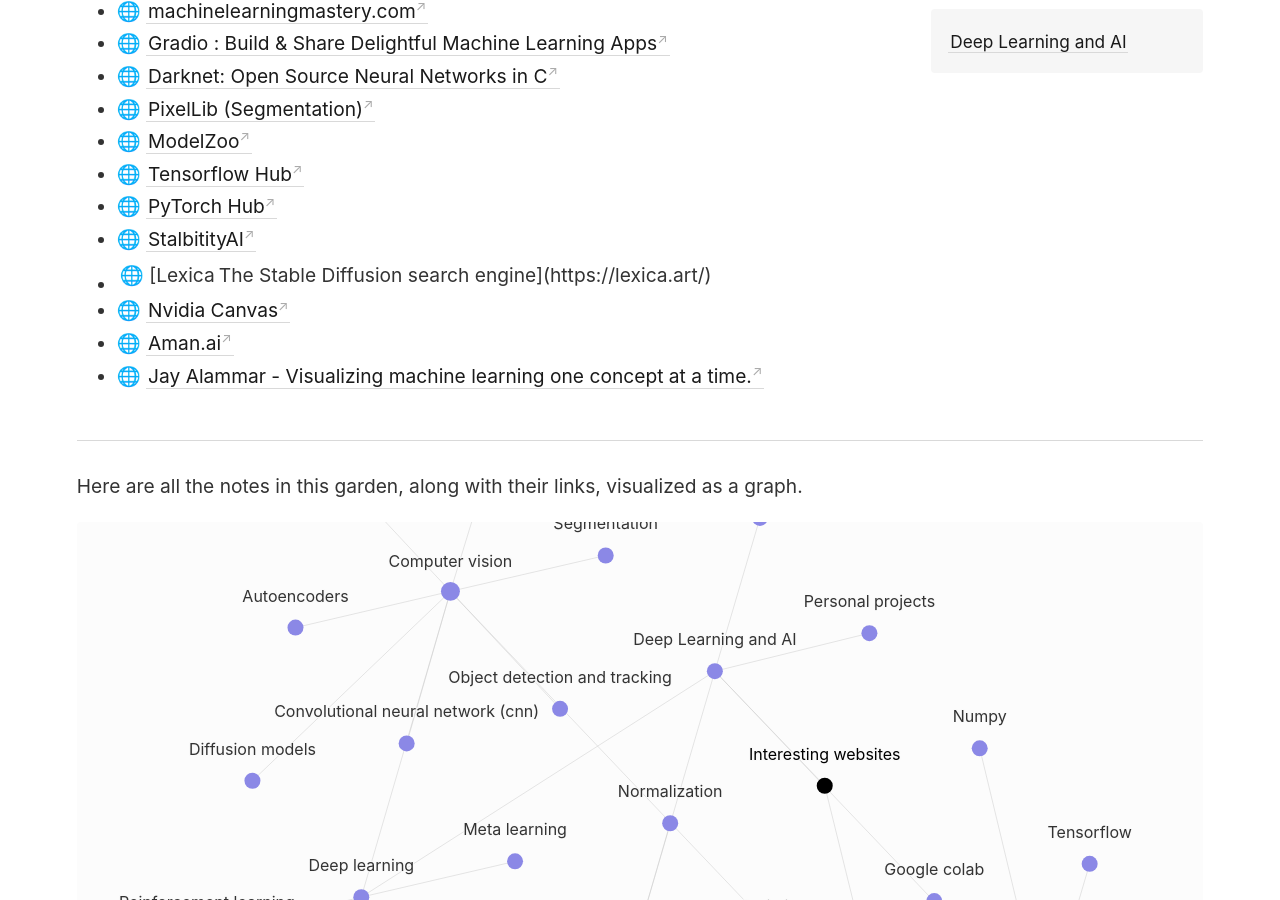
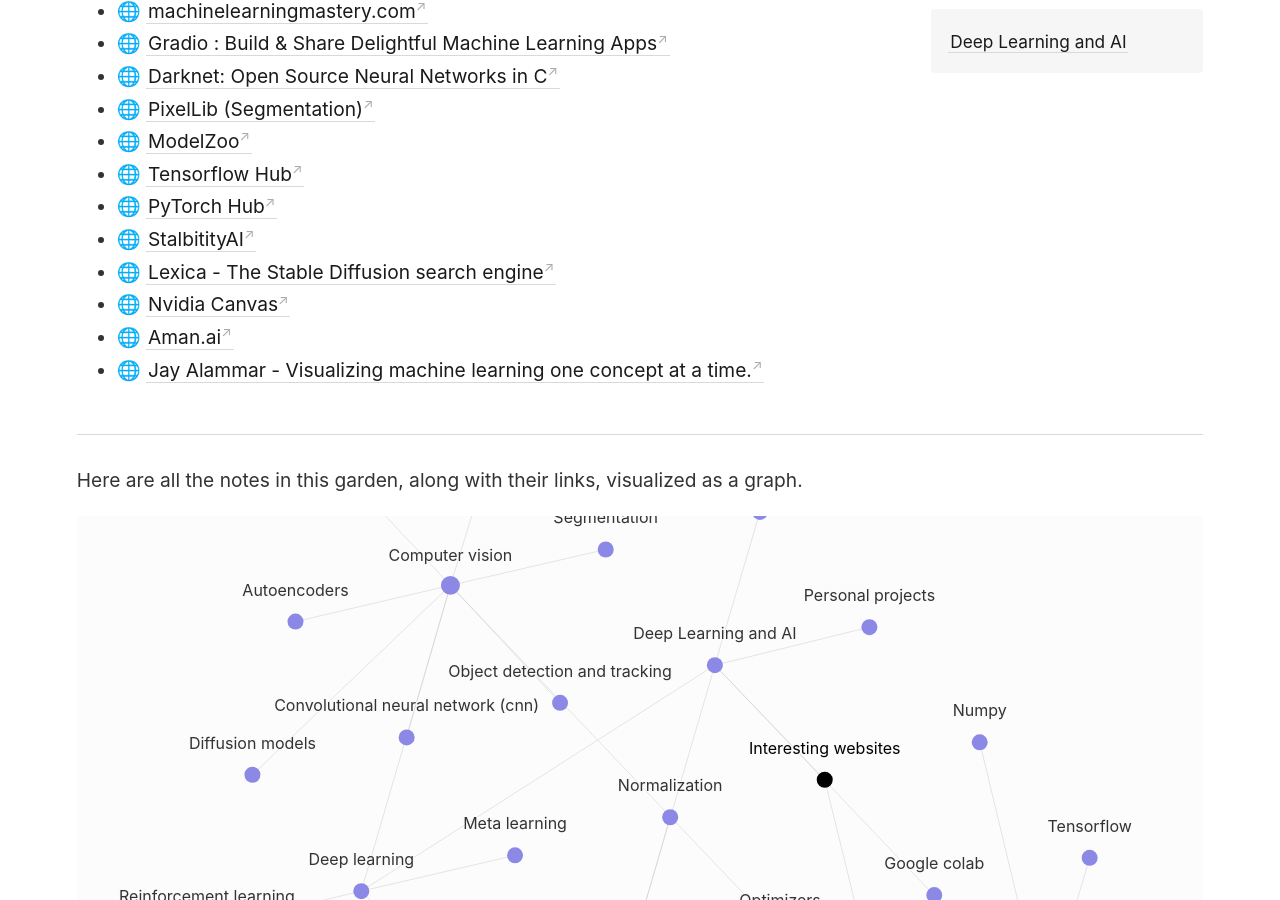
Before and after one commit to proy9714/priyadarshi-digital-garden, a Jekyll site: the page built from _notes/Interesting Websites.md, in a window 1280 px wide and 900 px high, scrolled down 314 px. Built offline with Jekyll 4.4.1, drawn with Linux system fonts in a browser that asks for light colours.

Commit message:
vault backup: 2023-06-08 23:53:14

```diff
--- a/_notes/Interesting Websites.md
+++ b/_notes/Interesting Websites.md
@@ -8,7 +8,7 @@
 - 🌐 [Tensorflow Hub](https://tfhub.dev/)
 - 🌐 [PyTorch Hub](https://pytorch.org/hub/)
 - 🌐 [StalbitityAI](https://stability.ai/)
-- 🌐 [Lexica | The Stable Diffusion search engine](https://lexica.art/)
+- 🌐 [Lexica - The Stable Diffusion search engine](https://lexica.art/)
 - 🌐 [Nvidia Canvas](https://www.nvidia.com/en-us/studio/canvas/)
 - 🌐 [Aman.ai](https://aman.ai/)
 - 🌐 [Jay Alammar - Visualizing machine learning one concept at a time.](https://jalammar.github.io/)
```
